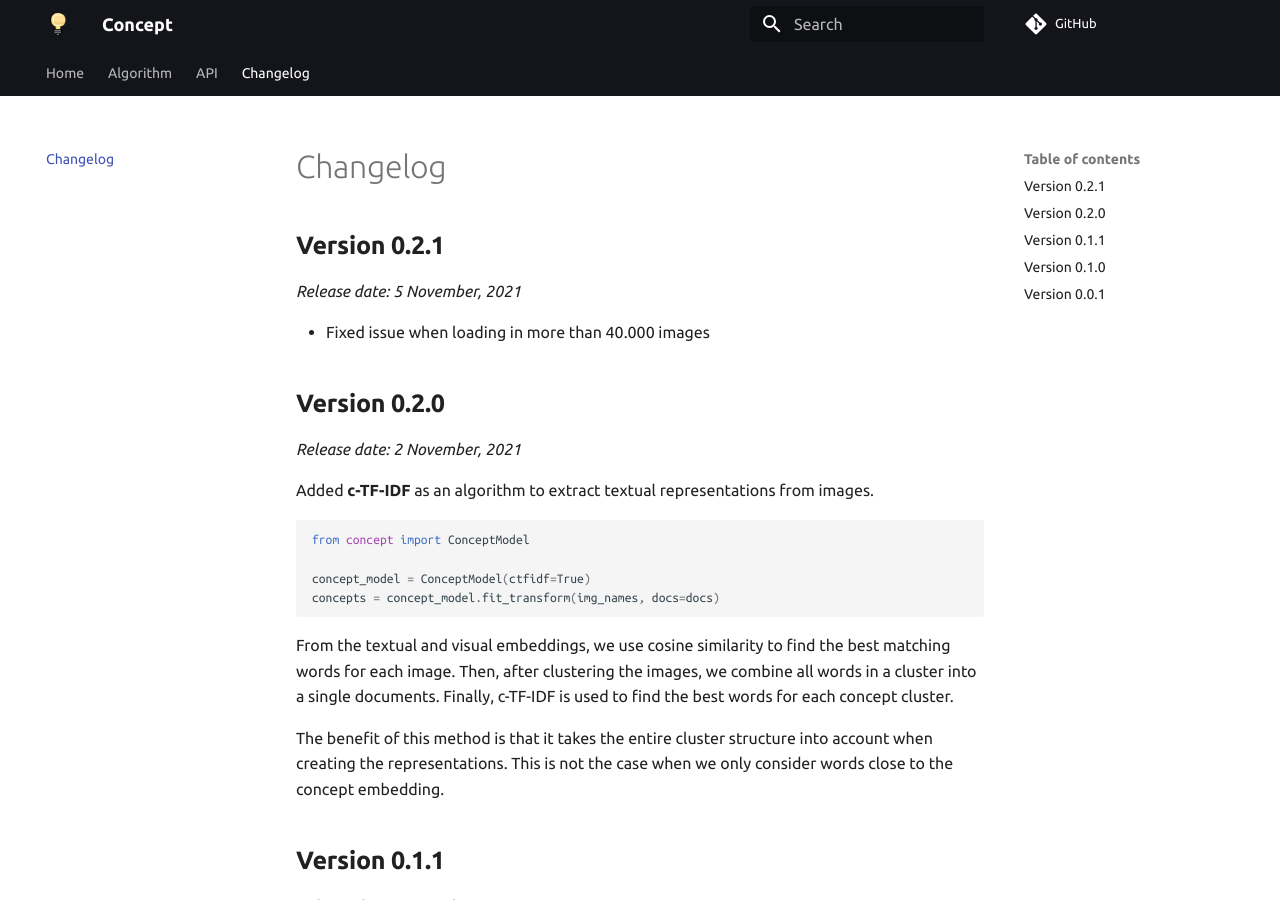
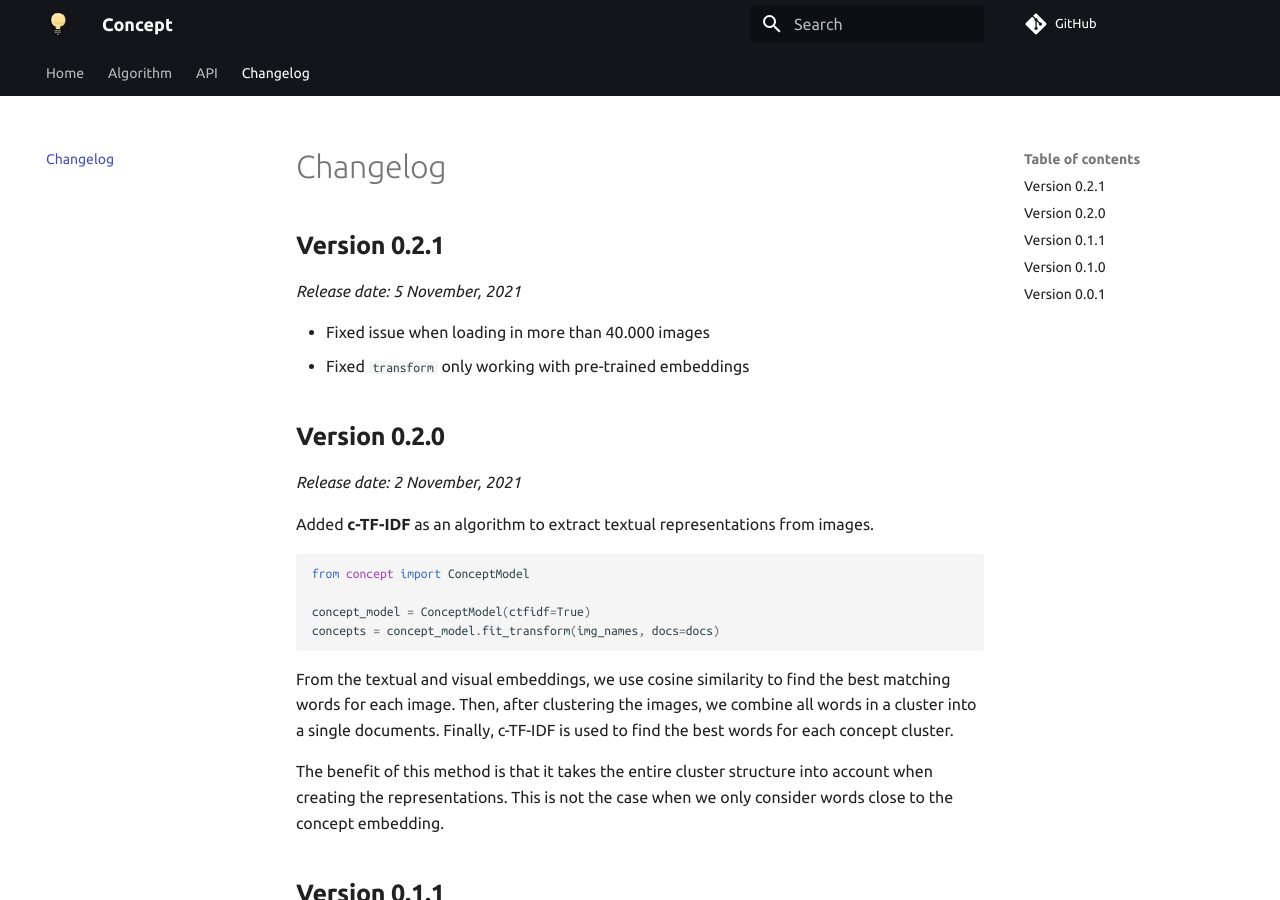
Before and after one commit to MaartenGr/Concept, an MkDocs documentation site: the page built from docs/changelog.md, in a window 1280 px wide and 900 px high. Built offline with MkDocs 1.6.1 and Material for MkDocs 9.7.7, drawn with Linux system fonts in a browser that asks for light colours; comment, search, counter and statistics services are not loaded.

Commit message:
Update changelog

```diff
--- a/docs/changelog.md
+++ b/docs/changelog.md
@@ -2,6 +2,7 @@
 *Release date:  5 November, 2021*
 
 * Fixed issue when loading in more than 40.000 images
+* Fixed `transform` only working with pre-trained embeddings
 
 
 ## **Version 0.2.0**
```
